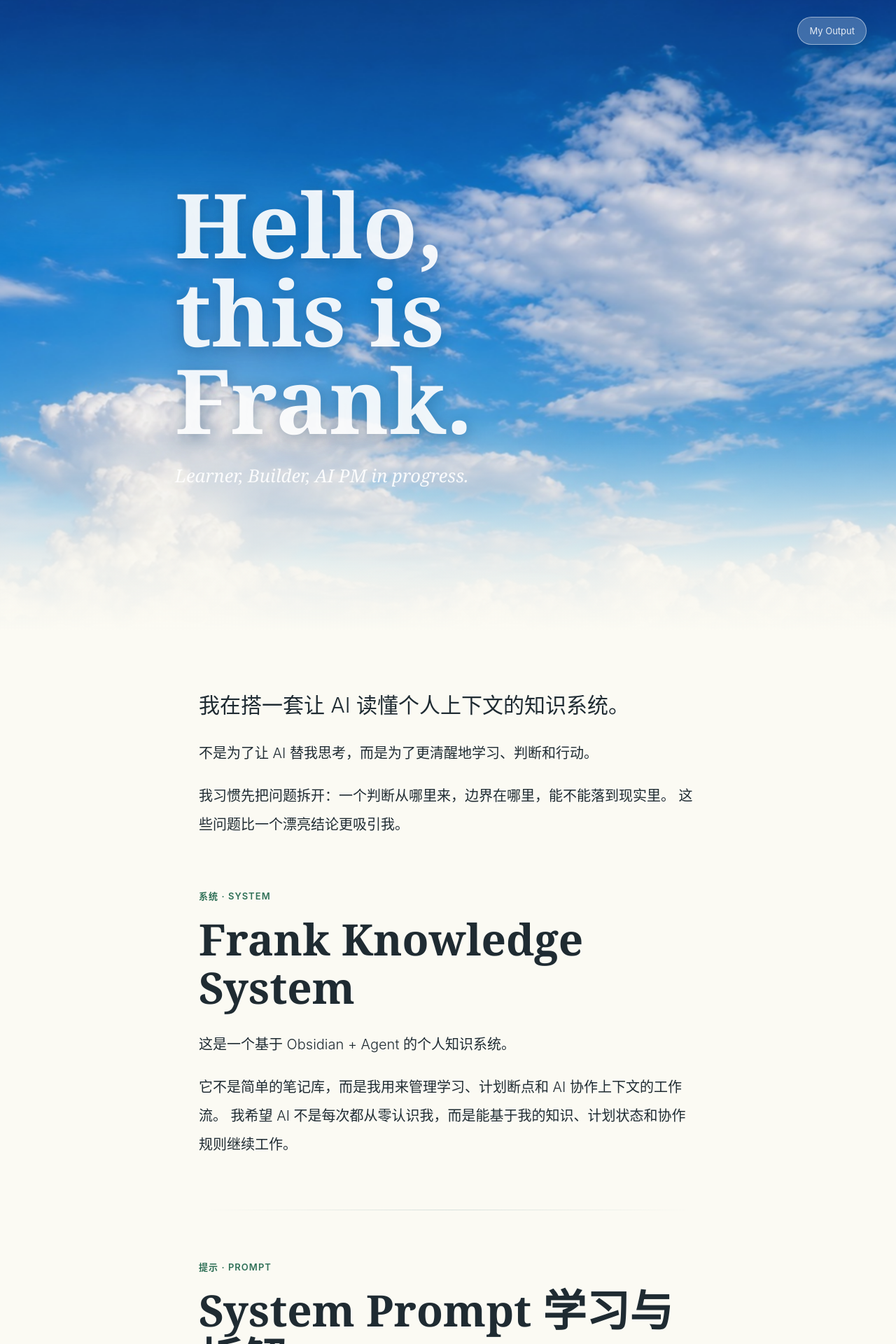
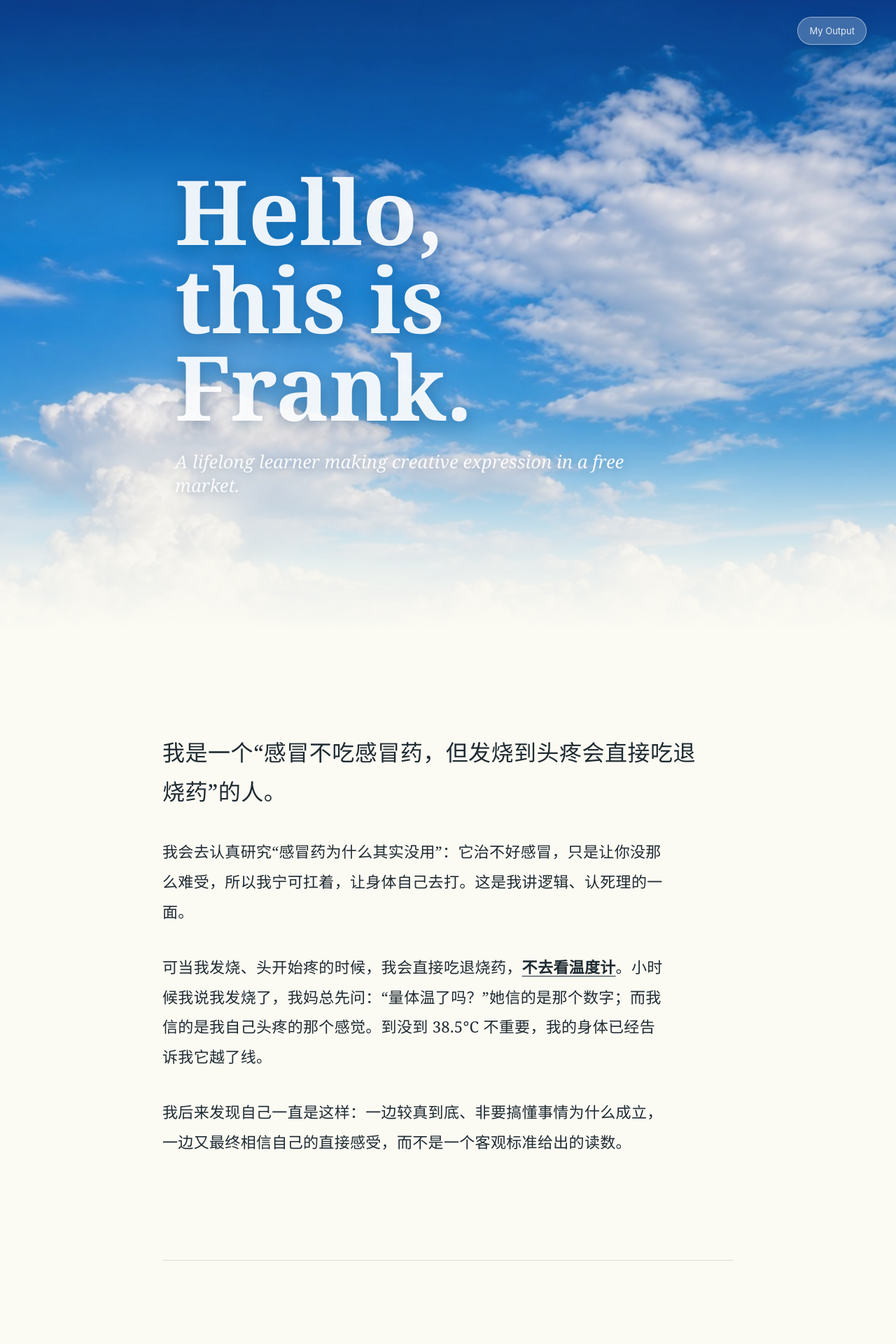
Before and after one commit to Mahaoran-Frank/Mahaoran-Frank.github.io, a Jekyll site: the page index.html, which Jekyll copies as it is, in a window 1280 px wide. Shown: the top 1920 px of the page at 70% size. Built offline with Jekyll 4.4.1, drawn with Linux system fonts in a browser that asks for light colours; some of the changed text lies outside the part shown.

Commit message:
Simplify homepage around personal story (#3)

```diff
--- a/index.html
+++ b/index.html
@@ -6,9 +6,9 @@
     <title>Hello, this is Frank</title>
     <meta
       name="description"
-      content="Frank Ma 的个人首页原型，关于个人知识系统、AI 行为设计、经济学阅读和产业 AI 落地。"
+      content="Frank Ma 的个人主页。一位终身学习者，在自由市场中进行创造性表达。"
     />
-    <link rel="stylesheet" href="./styles.css?v=nav-tone-1" />
+    <link rel="stylesheet" href="./styles.css?v=story-1" />
   </head>
   <body>
     <header class="top-links" aria-label="个人链接">
@@ -27,101 +27,36 @@
           Hello,<br />
           this is Frank.
         </h1>
-        <p>Learner, Builder, AI PM in progress.</p>
+        <p>A lifelong learner making creative expression in a free market.</p>
       </div>
     </section>
 
-    <main class="journal">
-      <section class="intro reveal">
+    <main class="story-page">
+      <section class="story reveal" aria-label="关于 Frank">
+        <p class="story-opening">我是一个“感冒不吃感冒药，但发烧到头疼会直接吃退烧药”的人。</p>
+
         <p>
-          我在搭一套让 AI 读懂个人上下文的知识系统。
+          我会去认真研究“感冒药为什么其实没用”：它治不好感冒，只是让你没那么难受，所以我宁可扛着，让身体自己去打。这是我讲逻辑、认死理的一面。
         </p>
+
         <p>
-          不是为了让 AI 替我思考，而是为了更清醒地学习、判断和行动。
+          可当我发烧、头开始疼的时候，我会直接吃退烧药，<strong>不去看温度计</strong>。小时候我说我发烧了，我妈总先问：“量体温了吗？”她信的是那个数字；而我信的是我自己头疼的那个感觉。到没到 38.5°C 不重要，我的身体已经告诉我它越了线。
         </p>
+
         <p>
-          我习惯先把问题拆开：一个判断从哪里来，边界在哪里，能不能落到现实里。
-          这些问题比一个漂亮结论更吸引我。
+          我后来发现自己一直是这样：一边较真到底、非要搞懂事情为什么成立，一边又最终相信自己的直接感受，而不是一个客观标准给出的读数。
         </p>
       </section>
 
-      <section class="entry reveal">
-        <p class="entry-label">系统 · SYSTEM</p>
-        <h2>Frank Knowledge System</h2>
-        <p>
-          这是一个基于 Obsidian + Agent 的个人知识系统。
-        </p>
-        <p>
-          它不是简单的笔记库，而是我用来管理学习、计划断点和 AI 协作上下文的工作流。
-          我希望 AI 不是每次都从零认识我，而是能基于我的知识、计划状态和协作规则继续工作。
-        </p>
-      </section>
-
-      <div class="divider" aria-hidden="true"></div>
-
-      <section class="entry reveal">
-        <p class="entry-label">提示 · PROMPT</p>
-        <h2>System Prompt 学习与拆解</h2>
-        <p>
-          我在研究 AI 的行为是怎么被设计出来的。
-        </p>
-        <p>
-          一个好的 system prompt 不只是“写几条规则”，而是要定义角色、处境、边界、工具和失败处理方式。
-          我关心的是：怎样让 AI 稳定地做对事，而不是偶尔给出一个漂亮答案。
-        </p>
-      </section>
-
-      <div class="divider" aria-hidden="true"></div>
-
-      <section class="entry reveal reading-entry">
-        <p class="entry-label">阅读 · READING</p>
-        <h2>《小岛经济学》阅读线</h2>
-        <p>
-          我用《小岛经济学》补经济学底层直觉。
-        </p>
-        <p>
-          资本、储蓄、信贷、生产、利率这些词，只有放回一个简单故事里，才会真正长出感觉。
-          我读书不是为了收集结论，而是为了追问：这个解释成立吗？边界在哪里？它能不能解释现实？
-        </p>
-        <blockquote>
-          增长的起点不是更卖力地抓鱼，而是停下来、饿一天、去造工具。
-        </blockquote>
-      </section>
-
-      <div class="divider" aria-hidden="true"></div>
-
-      <section class="entry reveal">
-        <p class="entry-label">产业 · INDUSTRY</p>
-        <h2>神东采掘规划智能体</h2>
-        <p>
-          这是一个真实产业场景里的 AI 落地问题。
-        </p>
-        <p>
-          它让我看到，AI 不是只负责生成答案，而要接住业务约束、优化模型、风险解释和专家裁决。
-          真正难的地方不是文本生成，而是让 AI 进入复杂业务里的责任链。
-        </p>
-      </section>
-
-      <div class="divider" aria-hidden="true"></div>
-
-      <section class="entry reveal direction">
-        <p class="entry-label">方向 · DIRECTION</p>
-        <h2>eval 驱动的 AI 落地 PM</h2>
-        <p>
-          这里的 eval 不是简单测试，而是定义什么叫好。
-        </p>
-        <p>
-          在真实业务场景里，AI 的回答、建议或行动到底算不算对，需要有人把模糊的质量拆成可以判断的标准。
-          我想成为做这件事的人：理解业务，理解 AI，也能把两边的“好”对齐。
-        </p>
-      </section>
-
-      <footer class="footer reveal">
+      <footer class="footer reveal" aria-label="联系方式">
         <p>Frank Ma</p>
-        <p>2026</p>
+        <nav class="footer-links" aria-label="联系 Frank">
+          <a href="mailto:mhr20011020@gmail.com" aria-label="发送邮件给 Frank">Email</a>
+          <a href="https://github.com/Mahaoran-Frank" target="_blank" rel="noreferrer">GitHub</a>
+        </nav>
       </footer>
     </main>
 
-    <script src="./app.js?v=nav-tone-1"></script>
+    <script src="./app.js?v=story-1"></script>
   </body>
 </html>
--- a/styles.css
+++ b/styles.css
@@ -4,13 +4,9 @@
   --sky-mid: #71a9dc;
   --sky-low: #e6f1f7;
   --paper: #fbfaf3;
-  --paper-soft: #eef4f1;
   --ink: #1f2b32;
   --muted: #5f7176;
   --line: #d7e0dc;
-  --accent: #2f7057;
-  --accent-soft: #dfeee8;
-  --shadow: 0 22px 70px rgba(33, 60, 70, 0.12);
 }
 
 @media (prefers-color-scheme: dark) {
@@ -19,13 +15,9 @@
     --sky-mid: #245778;
     --sky-low: #22323a;
     --paper: #111815;
-    --paper-soft: #18231f;
     --ink: #edf1ea;
     --muted: #b6c2bd;
     --line: #2d3934;
-    --accent: #8cc5a8;
-    --accent-soft: #21372c;
-    --shadow: 0 22px 70px rgba(0, 0, 0, 0.36);
   }
 }
 
@@ -239,93 +231,67 @@ body {
 
 .hero p {
   margin: 28px 0 0;
+  max-width: 660px;
   color: rgba(255, 255, 255, 0.9);
   font-family: Georgia, "Times New Roman", serif;
   font-size: clamp(18px, 2vw, 26px);
   font-style: italic;
+  line-height: 1.35;
   letter-spacing: 0;
+  padding-bottom: 4px;
+  text-shadow: 0 2px 14px rgba(21, 70, 111, 0.3);
 }
 
-.journal {
+.story-page {
   position: relative;
-  max-width: 760px;
+  max-width: 880px;
   margin: 0 auto;
-  padding: 80px 24px 72px;
+  padding: 0 32px;
 }
 
-.intro,
-.entry {
-  margin: 0 0 72px;
+.story {
+  min-height: 100dvh;
+  display: flex;
+  flex-direction: column;
+  justify-content: center;
+  padding: clamp(96px, 14vh, 160px) 0;
 }
 
-.intro p,
-.entry p {
-  margin: 0 0 20px;
+.story p {
+  max-width: 720px;
+  margin: 0 0 clamp(26px, 4vh, 42px);
   color: var(--ink);
-  font-size: clamp(17px, 1.8vw, 20px);
-  font-weight: 300;
-  line-height: 2.05;
+  font-family: Georgia, "Times New Roman", "Songti SC", serif;
+  font-size: clamp(18px, 1.75vw, 22px);
+  font-weight: 400;
+  line-height: 1.95;
+  letter-spacing: 0.015em;
 }
 
-.intro p:first-child {
-  font-size: clamp(22px, 2.7vw, 30px);
-  line-height: 1.85;
+.story p:last-child {
+  margin-bottom: 0;
 }
 
-.entry-label {
-  margin-bottom: 18px !important;
-  color: var(--accent) !important;
-  font-size: 13px !important;
-  font-weight: 600 !important;
-  letter-spacing: 0.08em;
-  line-height: 1.4 !important;
+.story .story-opening {
+  max-width: 780px;
+  font-size: clamp(23px, 2.5vw, 32px);
+  line-height: 1.75;
 }
 
-.entry h2 {
-  margin: 0 0 26px;
-  color: var(--ink);
-  font-family: Georgia, "Times New Roman", "Songti SC", serif;
-  font-size: clamp(36px, 5.4vw, 62px);
+.story strong {
   font-weight: 700;
-  line-height: 1.12;
-  letter-spacing: 0;
-}
-
-.divider {
-  width: 100%;
-  height: 1px;
-  margin: 0 0 72px;
-  background: linear-gradient(90deg, transparent, var(--line), transparent);
-}
-
-blockquote {
-  margin: 34px 0 0;
-  padding: 24px 28px;
-  border-left: 3px solid var(--accent);
-  border-radius: 0 12px 12px 0;
-  color: var(--ink);
-  background: var(--accent-soft);
-  font-family: Georgia, "Times New Roman", "Songti SC", serif;
-  font-size: clamp(20px, 2.3vw, 28px);
-  font-style: italic;
-  line-height: 1.7;
-  box-shadow: var(--shadow);
-}
-
-.direction {
-  padding: 42px 34px 34px;
-  border: 1px solid var(--line);
-  border-radius: 18px;
-  background:
-    radial-gradient(circle at 90% 10%, color-mix(in srgb, var(--accent) 12%, transparent), transparent 18rem),
-    var(--paper-soft);
+  text-decoration: underline;
+  text-decoration-thickness: 1px;
+  text-underline-offset: 0.18em;
 }
 
 .footer {
   display: flex;
   justify-content: space-between;
+  align-items: flex-end;
   gap: 24px;
-  padding-top: 34px;
+  min-height: 34dvh;
+  padding: 72px 0 48px;
   border-top: 1px solid var(--line);
   color: var(--muted);
   font-family: Georgia, "Times New Roman", serif;
@@ -334,6 +300,25 @@ blockquote {
 
 .footer p {
   margin: 0;
+}
+
+.footer-links {
+  display: flex;
+  gap: clamp(24px, 4vw, 44px);
+}
+
+.footer a {
+  color: inherit;
+  text-decoration-color: transparent;
+  text-underline-offset: 0.28em;
+  transition: color 180ms ease, text-decoration-color 180ms ease;
+}
+
+.footer a:hover,
+.footer a:focus-visible {
+  color: var(--ink);
+  text-decoration-color: currentColor;
+  outline: none;
 }
 
 .reveal {
@@ -413,8 +398,9 @@ blockquote {
   }
 
   .hero p {
-    max-width: 280px;
-    font-size: 17px;
+    max-width: 330px;
+    font-size: 16px;
+    line-height: 1.4;
   }
 
   .cloud-veil {
@@ -425,24 +411,45 @@ blockquote {
     object-position: 28% 48%;
   }
 
-  .journal {
-    padding-top: 58px;
+  .story-page {
+    padding: 0 22px;
   }
 
-  .intro,
-  .entry {
-    margin-bottom: 58px;
+  .story {
+    min-height: 100dvh;
+    padding: 82px 0 76px;
   }
 
-  .divider {
-    margin-bottom: 58px;
+  .story p {
+    margin-bottom: 26px;
+    font-size: 18px;
+    line-height: 1.85;
   }
 
-  .direction {
-    padding: 30px 22px 24px;
+  .story .story-opening {
+    font-size: 23px;
+    line-height: 1.7;
   }
 
   .footer {
-    padding-bottom: 14px;
+    min-height: 28dvh;
+    padding: 54px 0 28px;
   }
 }
+
+@media (max-width: 420px) {
+  .story p {
+    font-size: 17px;
+    line-height: 1.82;
+  }
+
+  .story .story-opening {
+    font-size: 21px;
+  }
+
+  .footer {
+    align-items: flex-start;
+    flex-direction: column;
+    justify-content: flex-end;
+  }
+}
```
